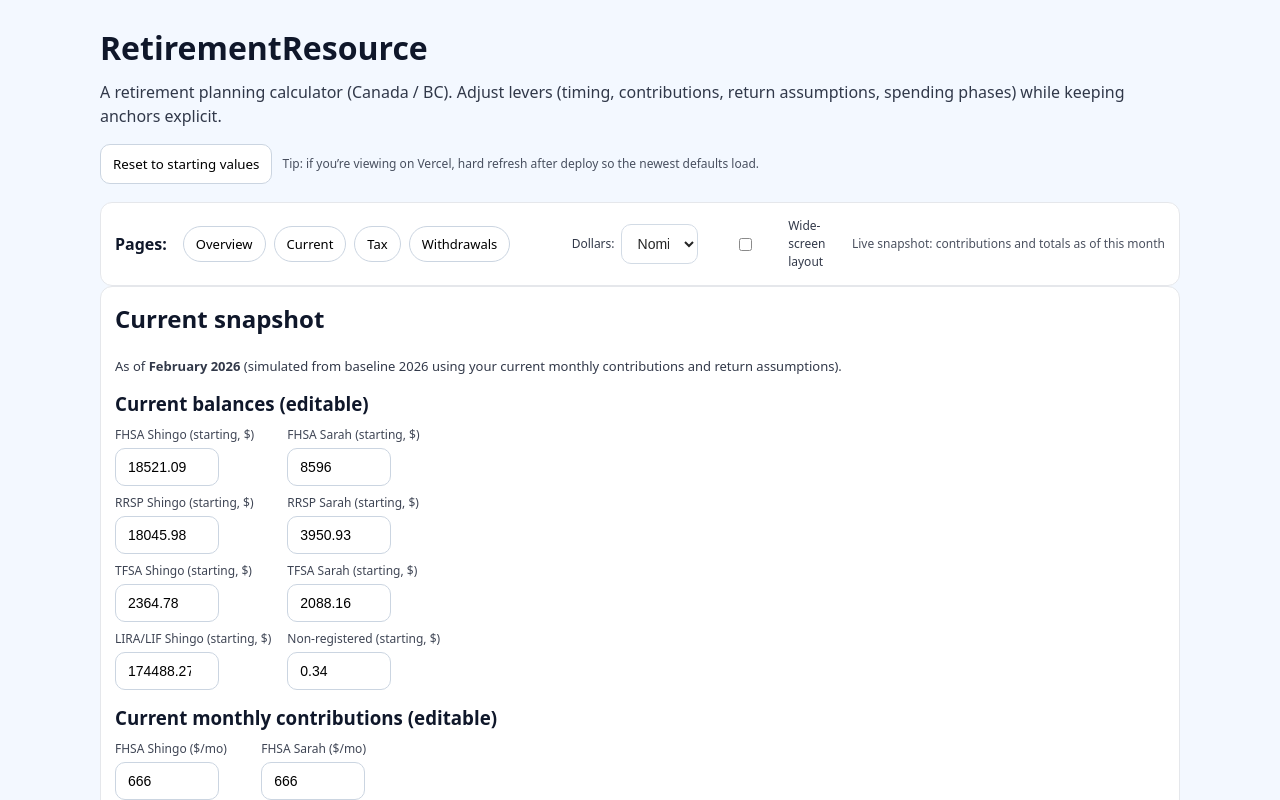
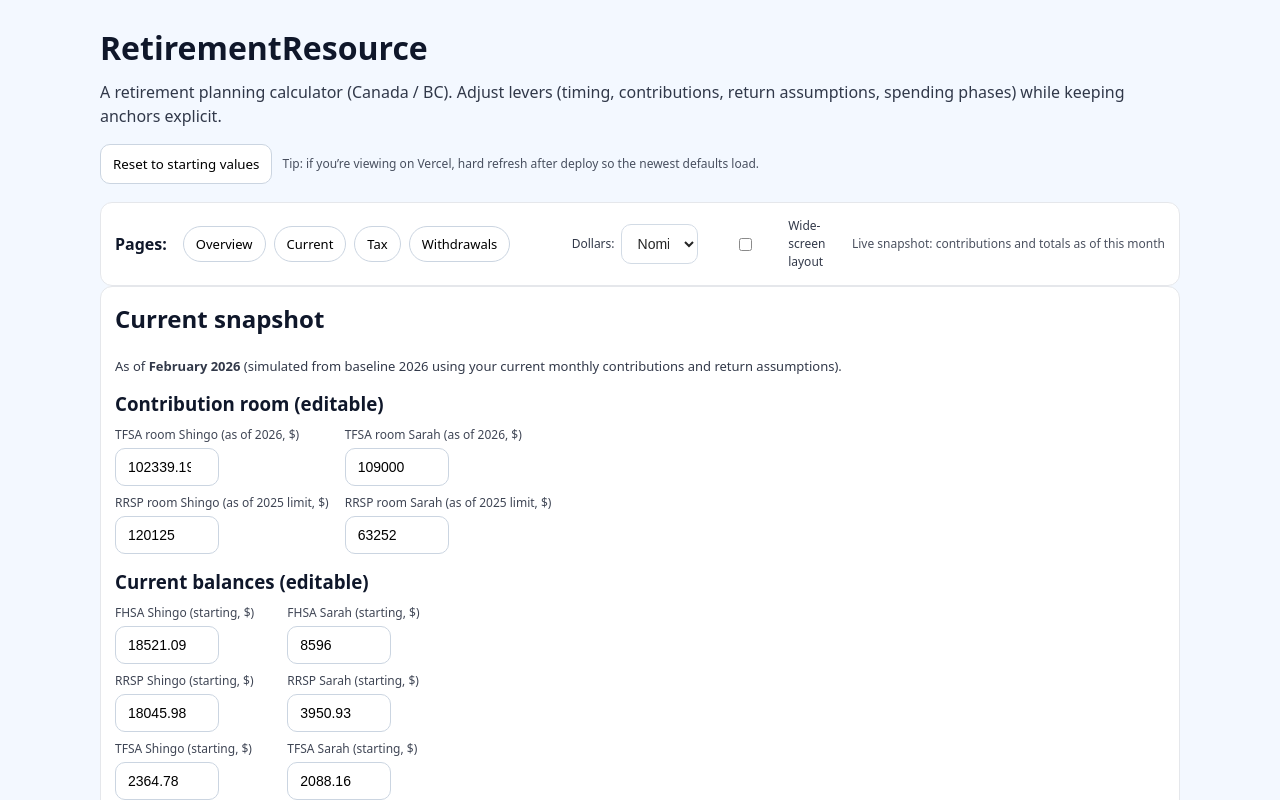
Before and after one commit to kawabunga8/RetirementResource, a React (Vite) app: page / in a window 1280 px wide. Both pictures are taken after a click on the button "Current". Shown: the top 800 px of the page. Built offline with nearby package versions, Linux system fonts and the light colour scheme.

Commit message:
Add TFSA/RRSP room inputs to Current page

```diff
--- a/src/App.tsx
+++ b/src/App.tsx
@@ -1533,6 +1533,58 @@ export default function App() {
                 <p style={{ marginTop: 0, opacity: 0.85, fontSize: 13 }}>
                   As of <strong>{currentLabel}</strong> (simulated from baseline {DEFAULT_ANCHORS.baselineYear} using your current monthly contributions and return assumptions).
                 </p>
+
+                <h3 style={{ marginTop: 14 }}>Contribution room (editable)</h3>
+                <div className="tightGrid">
+                  <Field label="TFSA room Shingo (as of 2026, $)">
+                    <input
+                      type="number"
+                      value={vars.tfsaRoomShingo}
+                      onChange={(e) =>
+                        setVars((v) => ({
+                          ...v,
+                          tfsaRoomShingo: num(e.target.value),
+                        }))
+                      }
+                    />
+                  </Field>
+                  <Field label="TFSA room Sarah (as of 2026, $)">
+                    <input
+                      type="number"
+                      value={vars.tfsaRoomSarah}
+                      onChange={(e) =>
+                        setVars((v) => ({
+                          ...v,
+                          tfsaRoomSarah: num(e.target.value),
+                        }))
+                      }
+                    />
+                  </Field>
+                  <Field label="RRSP room Shingo (as of 2025 limit, $)">
+                    <input
+                      type="number"
+                      value={vars.rrspRoomShingo}
+                      onChange={(e) =>
+                        setVars((v) => ({
+                          ...v,
+                          rrspRoomShingo: num(e.target.value),
+                        }))
+                      }
+                    />
+                  </Field>
+                  <Field label="RRSP room Sarah (as of 2025 limit, $)">
+                    <input
+                      type="number"
+                      value={vars.rrspRoomSarah}
+                      onChange={(e) =>
+                        setVars((v) => ({
+                          ...v,
+                          rrspRoomSarah: num(e.target.value),
+                        }))
+                      }
+                    />
+                  </Field>
+                </div>
 
                 <h3 style={{ marginTop: 14 }}>Current balances (editable)</h3>
                 <div className="tightGrid">
```
